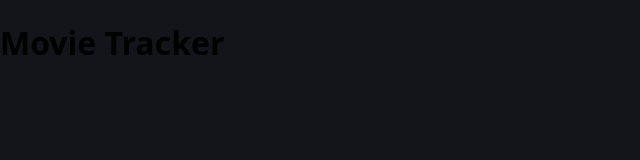
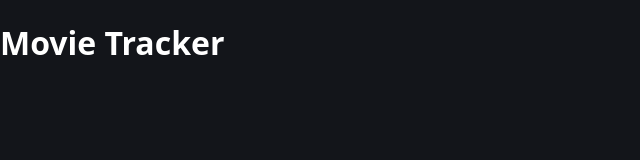
Before and after one commit to hecsolmay/movie-tracker, an Astro site: page / in a window 1280 px wide. Shown: the whole page, without its empty margins (0-640 px from the left). Built offline with nearby package versions, Linux system fonts and the light colour scheme; Astro itself is replaced by a stand-in of ours.

Commit message:
add dark color scheme on root style

```diff
--- a/src/layouts/Layout.astro
+++ b/src/layouts/Layout.astro
@@ -30,6 +30,7 @@ const { title } = Astro.props;
 			rgb(var(--accent-light)) 30%,
 			white 60%
 		);
+		color-scheme: dark;
 	}
 	html {
 		font-family: system-ui, sans-serif;
```
